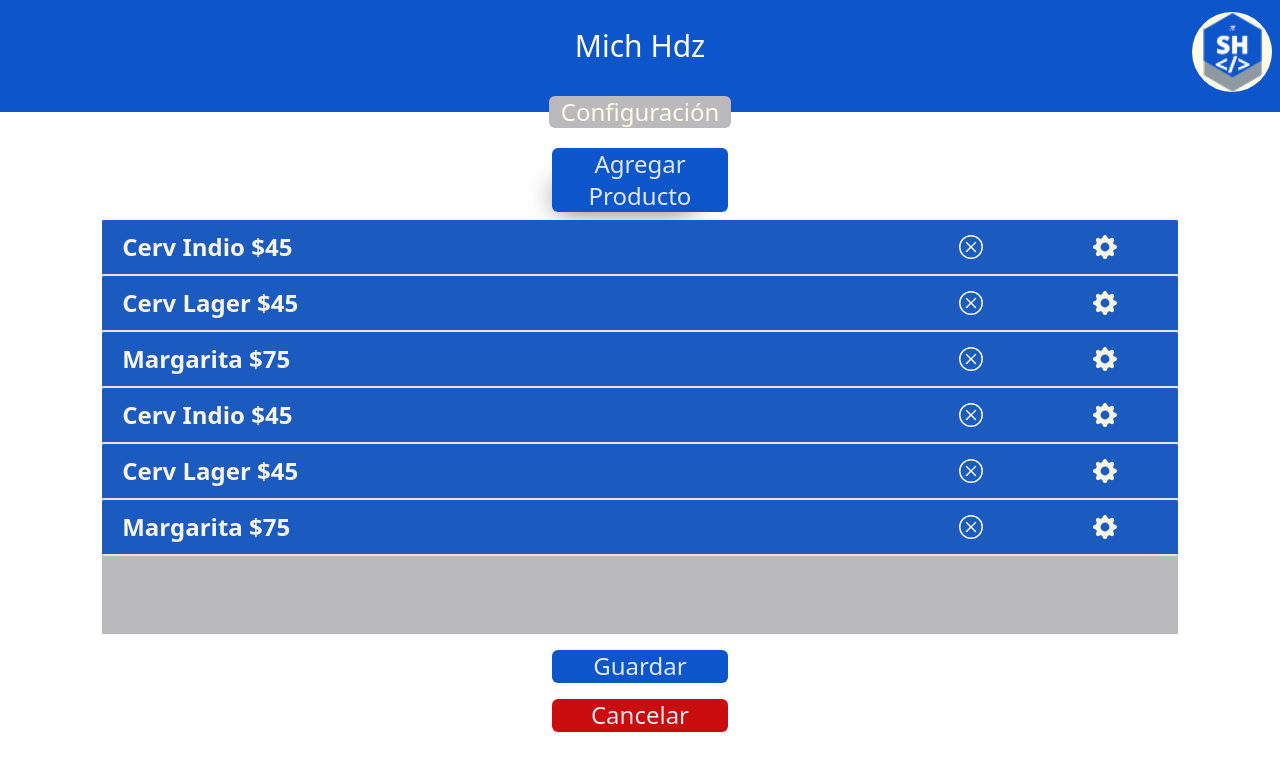
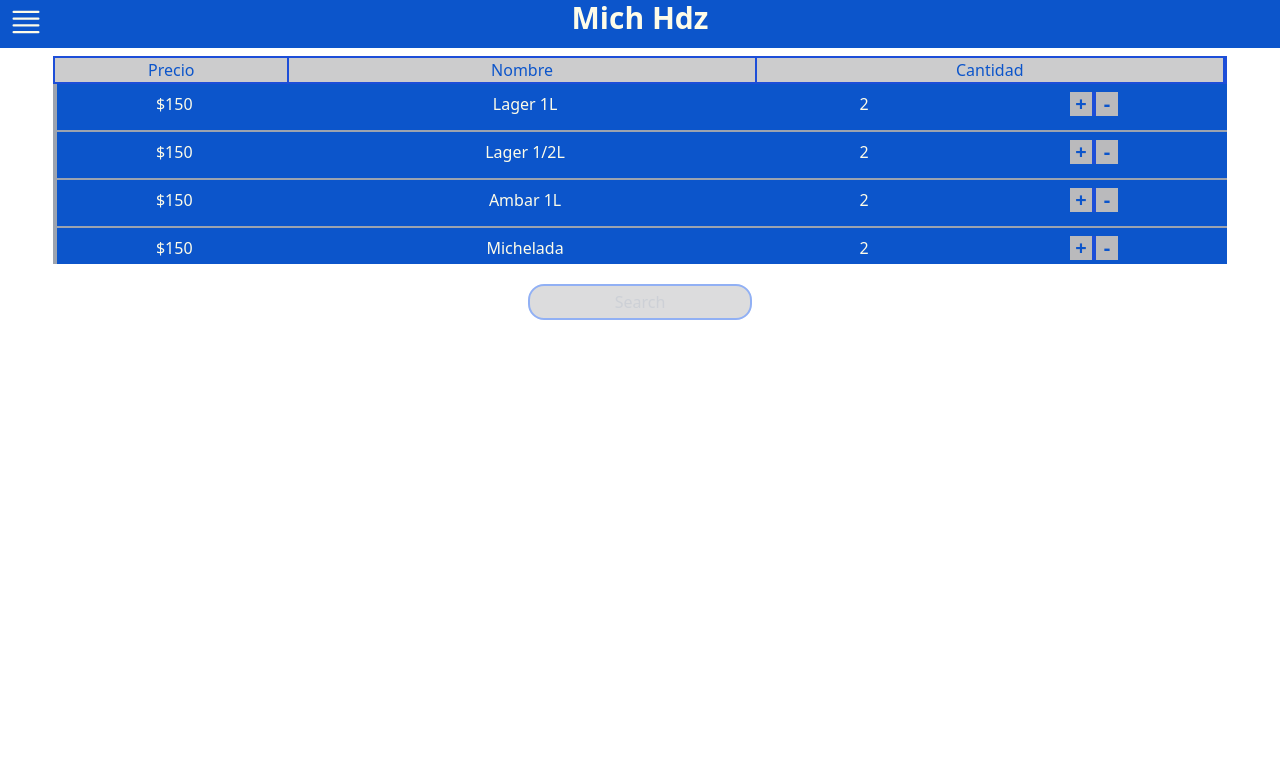
Before and after one commit to SasoHdz/sistemInYourPocketOnline, a React (Create React App) app: page / in a window 1280 px wide. Shown: the top 770 px of the page. Built offline with nearby package versions, Linux system fonts and the light colour scheme.

Commit message:
Save last changes

```diff
--- a/src/App.js
+++ b/src/App.js
@@ -2,11 +2,12 @@ import React from "react";
 
 import { Home } from "./Pages/Home";
 import { StartConfig } from "./Pages/StartConfig";
+import { Register } from "./Pages/Register";
 
 function App() {
   return (
     <main className="">
-      <StartConfig />
+      <Register />
     </main>
   );
 }
--- /dev/null
+++ b/src/Pages/Register/index.js
@@ -0,0 +1,17 @@
+import React from "react";
+
+import { HeaderMenu } from "../../components/HeaderMenu";
+import { TableProducts } from "../../components/TableProducts";
+import { InputSearch } from "../../components/IntputSearch";
+
+const Register = () => {
+  return (
+    <section className="w-full h-screen flex flex-col">
+      <HeaderMenu title="Mich Hdz" />
+      <TableProducts />
+      <InputSearch />
+    </section>
+  );
+};
+
+export { Register };
--- /dev/null
+++ b/src/components/BtnMoreRest/index.js
@@ -0,0 +1,16 @@
+import React from "react";
+
+const BtnMoreRest = () => {
+  return (
+    <div className="w-14 h-6 flex flex-row">
+      <button className="h-full w-6 grid content-center text-xl text-center bg-secondary text-primary font-bold border-r-2 border-blue-700">
+        +
+      </button>
+      <button className="h-full w-6 grid content-center text-xl text-center bg-secondary text-primary font-bold border-l-2 border-blue-700">
+        -
+      </button>
+    </div>
+  );
+};
+
+export { BtnMoreRest };
--- /dev/null
+++ b/src/components/HeaderMenu/index.js
@@ -0,0 +1,15 @@
+import React from "react";
+import { BsJustify } from "react-icons/bs";
+
+const HeaderMenu = ({ title }) => {
+  return (
+    <div className="w-full h-12 text-yellow-50 bg-primary flex flex-row justify-center relative">
+      <BsJustify className="font-bold text-4xl absolute left-2 mt-1" />
+      <h3 className="font-semibold text-3xl text-center">
+        {title ? title : "Punto Venta"}
+      </h3>
+    </div>
+  );
+};
+
+export { HeaderMenu };
--- /dev/null
+++ b/src/components/IntputSearch/index.js
@@ -0,0 +1,13 @@
+import React from "react";
+
+const InputSearch = () => {
+  return (
+    <input
+      className="w-56 h-9 mx-auto mt-5 rounded-2xl border-2 border-blue-600 text-primary text-light text-center bg-secondary opacity-50"
+      placeholder="Search"
+      type="text"
+    />
+  );
+};
+
+export { InputSearch };
--- /dev/null
+++ b/src/components/ItemProductTable/index.js
@@ -0,0 +1,21 @@
+import React from "react";
+import { BtnMoreRest } from "../BtnMoreRest";
+
+const ItemProductTable = ({ price, name, pzs }) => {
+  return (
+    <div className="w-full h-12 pt-2 flex flex-row bg-primary text-light text-yellow-50 border-l-4 border-b-2 border-gray-400">
+      <div className="w-1/5 h-full text-center">
+        <p>${price ? price : "75"}</p>
+      </div>
+      <div className="w-2/5 h-full text-center">
+        <p>{name ? name : "Indio"}</p>
+      </div>
+      <div className="w-2/5 h-full flex flex-row justify-around text-center">
+        <p>{pzs ? pzs : 1}</p>
+        <BtnMoreRest />
+      </div>
+    </div>
+  );
+};
+
+export { ItemProductTable };
--- /dev/null
+++ b/src/components/TableProducts/index.js
@@ -0,0 +1,55 @@
+import React from "react";
+import { ItemProductTable } from "../ItemProductTable";
+
+const TableProducts = () => {
+  const items = [
+    {
+      price: 75,
+      name: "Lager 1L",
+      pzs: 2,
+    },
+    {
+      price: 75,
+      name: "Lager 1/2L",
+      pzs: 2,
+    },
+    {
+      price: 75,
+      name: "Ambar 1L",
+      pzs: 2,
+    },
+    {
+      price: 75,
+      name: "Michelada",
+      pzs: 2,
+    },
+  ];
+
+  return (
+    <div className="w-11/12 h-52 mx-auto mt-2 bg-secondaryBg overflow-scroll">
+      <div className="w-full h-7 flex flex-row border-blue-700 border-2">
+        <div className="w-1/5 h-full bg-secondaryBg text-center font-light text-primary border-blue-700 border-r-2">
+          Precio
+        </div>
+        <div className="w-2/5 h-full bg-secondaryBg text-center font-light text-primary border-blue-700 border-r-2">
+          Nombre
+        </div>
+        <div className="w-2/5 h-full bg-secondaryBg text-center font-light text-primary border-blue-700 border-r-2">
+          Cantidad
+        </div>
+      </div>
+      {items.map((item) => {
+        return (
+          <ItemProductTable
+            key={item.name}
+            price={item.price * item.pzs}
+            name={item.name}
+            pzs={item.pzs}
+          />
+        );
+      })}
+    </div>
+  );
+};
+
+export { TableProducts };
--- a/tailwind.config.js
+++ b/tailwind.config.js
@@ -10,6 +10,7 @@ module.exports = {
         ...theme("colors"),
         primary: "#0C55CB",
         secondary: "#BABABC",
+        secondaryBg: "rgba(186, 186, 188, 0.49)",
         tertiary: "#8E99A2",
         quarter: "#434445",
         redCancel: "#CB0C0C",
```
